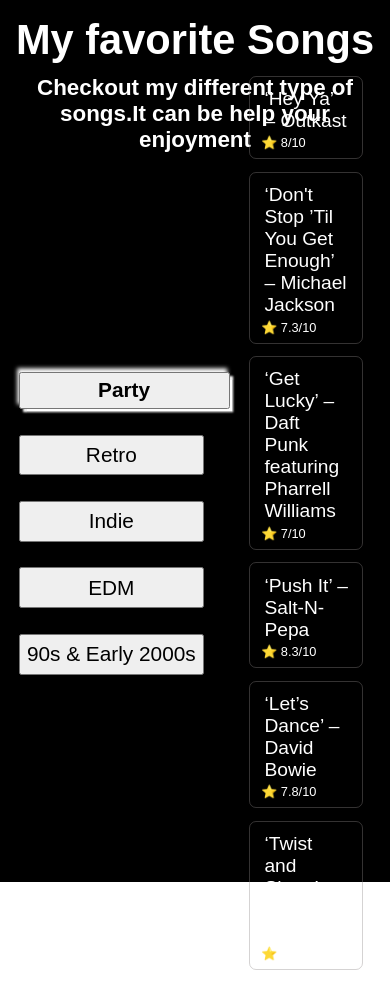
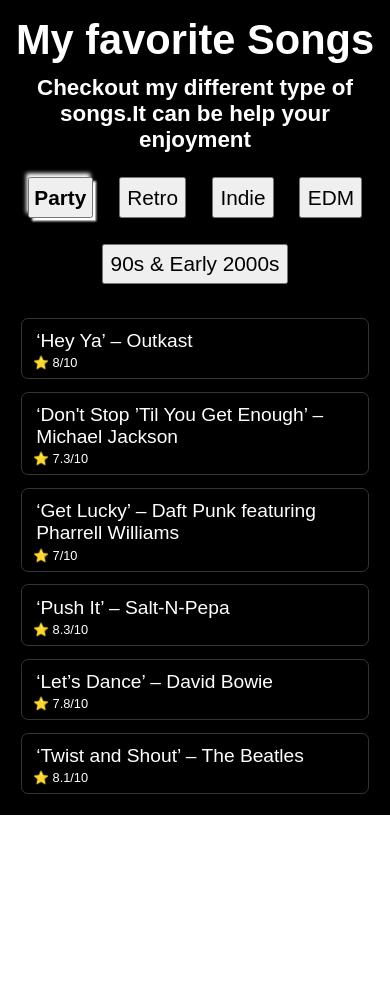
Before and after one commit to ravikumar1002/fav-items, a React (Create React App) app: page / in a window 390 px wide. After the commit the page ends 844 px from the top, so only its background shows below. Built offline with nearby package versions, Linux system fonts and the light colour scheme.

Commit message:
fix-responsive

```diff
--- a/src/styles.css
+++ b/src/styles.css
@@ -87,3 +87,22 @@
   color: white;
   margin: 0.7rem;
 }
+
+@media only screen and (max-width: 700px) {
+  .content-box {
+    flex-direction: column;
+  }
+  .left-side-part {
+    flex-direction: row;
+    flex-wrap: wrap;
+  }
+  .right-side-part {
+    width: auto;
+  }
+  .activeBtn {
+    width: auto;
+  }
+  .center-box {
+    height: auto;
+  }
+}
```
